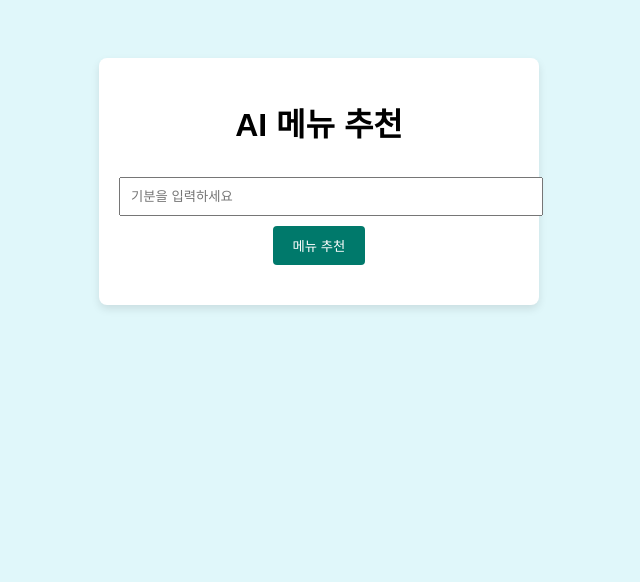
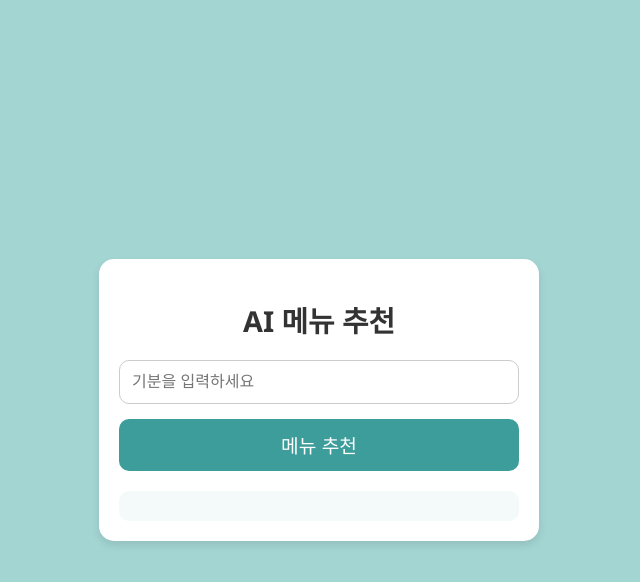
Before and after one commit to rimario8686/ai-menu-recommendation, a plain HTML site: page index.html in a window 1280 px wide. Shown: the whole page, without its empty margins (321-961 px from the left). Drawn offline with Linux system fonts and the light colour scheme.

Commit message:
Update style.css

```diff
--- a/style.css
+++ b/style.css
@@ -1,38 +1,84 @@
+/* 전체 배경과 레이아웃 설정 */
 body {
-  font-family: Arial, sans-serif;
-  background-color: #e0f7fa;
+  font-family: 'Noto Sans', sans-serif;
+  background-color: #a3d5d3; /* 민트색 배경 */
+  color: #333;
+  margin: 0;
+  padding: 0;
+  display: flex;
+  flex-direction: column;
+  justify-content: center;
+  align-items: center;
+  min-height: 100vh;
   text-align: center;
-  padding: 50px;
 }
 
+/* 웹앱 전체 컨테이너 */
 .container {
-  background-color: #ffffff;
+  width: 90%;
+  max-width: 400px;
   padding: 20px;
-  border-radius: 8px;
+  background-color: white;
+  border-radius: 15px;
   box-shadow: 0 4px 8px rgba(0, 0, 0, 0.1);
-  max-width: 400px;
-  margin: 0 auto;
 }
 
-input {
+/* 제목 스타일 */
+h1 {
+  font-size: 1.8em;
+  color: #333;
+  margin-bottom: 20px;
+}
+
+/* 입력 필드와 버튼 디자인 */
+input[type="text"] {
   width: 100%;
-  padding: 10px;
-  margin: 10px 0;
+  padding: 12px;
+  margin-bottom: 15px;
+  border: 1px solid #ccc;
+  border-radius: 10px;
+  font-size: 1em;
+  box-sizing: border-box;
 }
 
 button {
-  padding: 10px 20px;
-  background-color: #00796b;
+  width: 100%;
+  padding: 12px;
+  background-color: #3c9d9b; /* 진한 민트색 */
   color: white;
   border: none;
-  border-radius: 4px;
+  border-radius: 10px;
+  font-size: 1.2em;
   cursor: pointer;
+  transition: background-color 0.3s;
 }
 
 button:hover {
-  background-color: #004d40;
+  background-color: #2e7a78;
 }
 
+/* 추천된 메뉴를 보여주는 텍스트 */
 #recommendation {
+  font-size: 1.1em;
   margin-top: 20px;
+  padding: 15px;
+  background-color: #f4f9f9;
+  border-radius: 10px;
+  line-height: 1.6;
+  color: #555;
 }
+
+/* 반응형 디자인: 작은 화면에서 폰트와 레이아웃 최적화 */
+@media (max-width: 600px) {
+  h1 {
+    font-size: 1.6em;
+  }
+
+  button {
+    font-size: 1.1em;
+  }
+
+  #recommendation {
+    font-size: 1em;
+  }
+}
```
